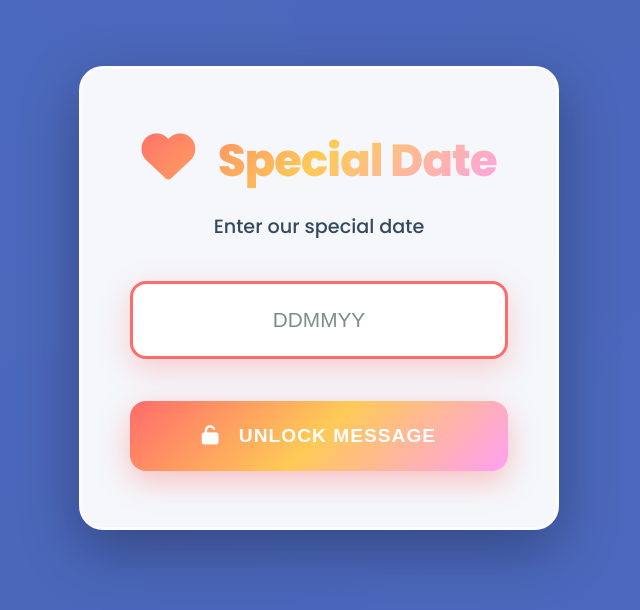
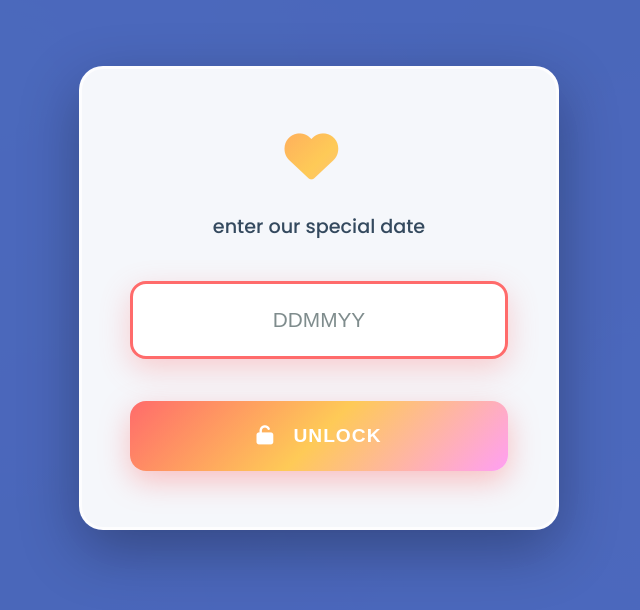
Before and after one commit to yethebos/rifkiweb, a plain HTML site: page index.html in a window 1280 px wide. Shown: the part 102-712 px from the top of the page, without its empty margins (321-961 px from the left). Drawn offline with Linux system fonts and the light colour scheme.

```diff
--- a/index.html
+++ b/index.html
@@ -286,9 +286,8 @@
             <div class="login-header">
                 <h1 class="login-title">
                     <i class="fas fa-heart" style="margin-right: 1rem; font-size: 1.2em;"></i>
-                    Special Date
                 </h1>
-                <p class="login-subtitle">Enter our special date</p>
+                <p class="login-subtitle">enter our special date</p>
             </div>
 
             <div class="input-group">
@@ -303,7 +302,7 @@
 
             <button class="unlock-button" onclick="checkPassword()">
                 <i class="fas fa-unlock" style="margin-right: 0.8rem;"></i>
-                Unlock Message
+                Unlock
             </button>
         </div>
     </div>
```
